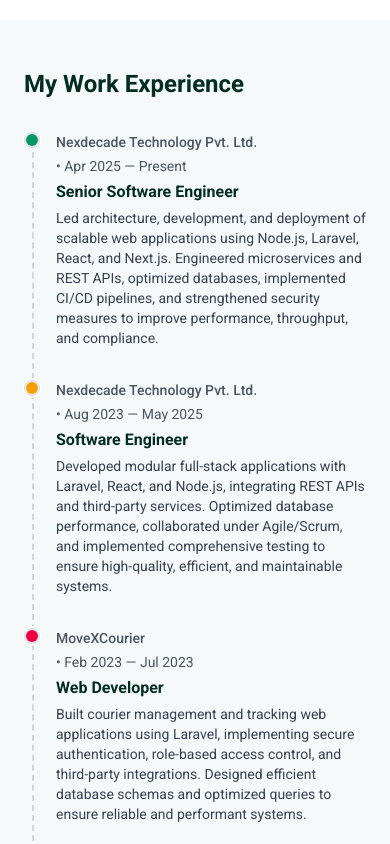
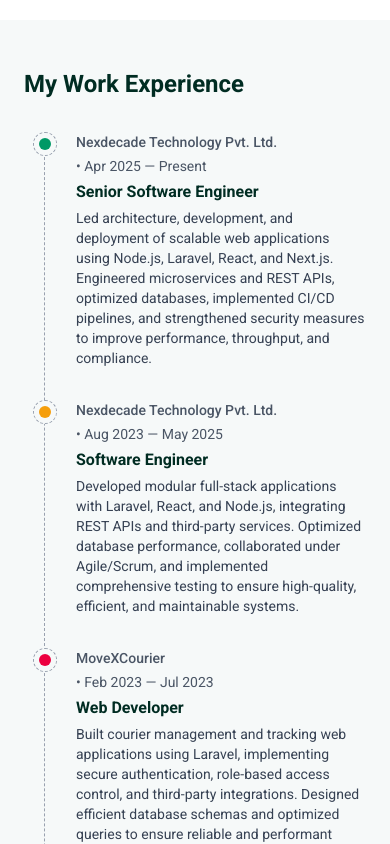
Before and after one commit to joydiucse/portfolio, a React (Vite) app: page / in a window 390 px wide. Shown: the part 1360-2204 px from the top of the page. Built offline with nearby package versions, Linux system fonts and the light colour scheme.

Commit message:
works component

```diff
--- a/src/components/sections/ExperienceSection.jsx
+++ b/src/components/sections/ExperienceSection.jsx
@@ -6,13 +6,13 @@
   const colors = ['bg-primary', 'bg-secondary', 'bg-rose-600', 'bg-teal-600']
   const dotColor = colors[index % colors.length]
   return (
-    <div className="grid grid-cols-[16px_1fr] sm:grid-cols-[1fr_64px_1fr] items-start gap-4">
+    <div className="grid grid-cols-[36px_1fr] sm:grid-cols-[1fr_64px_1fr] items-start gap-4">
       <div className="text-right pr-0 sm:pr-4 hidden sm:block">
         <div className="font-semibold">{item.company}</div>
         <div className="text-sm text-gray-600">{item.dates}</div>
       </div>
-      <div className="fcc relative">
-        <div className="size-4 rounded-full ring-2 ring-white dark:ring-gray-700 shadow-sm border border-gray-300 bg-primary-xlight fcc">
+      <div className="fcc relative pl-1.5 sm:pl-0">
+        <div className="size-6 rounded-full border-dashed border border-gray-400 dark:border-gray-500 bg-primary-xlight fcc">
           <div className={`size-3 rounded-full ${dotColor}`}></div>
         </div>
       </div>
@@ -33,8 +33,8 @@
       <Container className="py-12" id="experience">
         <h3 className="text-2xl font-bold mb-8 sm:text-center">My Work Experience</h3>
         <div className="relative">
-          <div className="absolute left-[8px] top-0 h-full border-l-2 border-dashed border-gray-300 dark:border-gray-700 sm:hidden"></div>
-          <div className="absolute left-1/2 top-0 -translate-x-1/2 h-full border-l-2 border-dashed border-gray-300 dark:border-gray-700 hidden sm:block"></div>
+          <div className="absolute left-[20px] top-0 h-full border-l border-dashed border-gray-400 dark:border-gray-500 sm:hidden"></div>
+          <div className="absolute left-1/2 top-0 -translate-x-1/2 h-full border-l border-dashed border-gray-400 dark:border-gray-500 hidden sm:block"></div>
           <div className="space-y-8">
             {items.map((item, idx) => (
               <TimelineItem key={`${item.title}-${item.dates}`} item={item} index={idx} />
```
